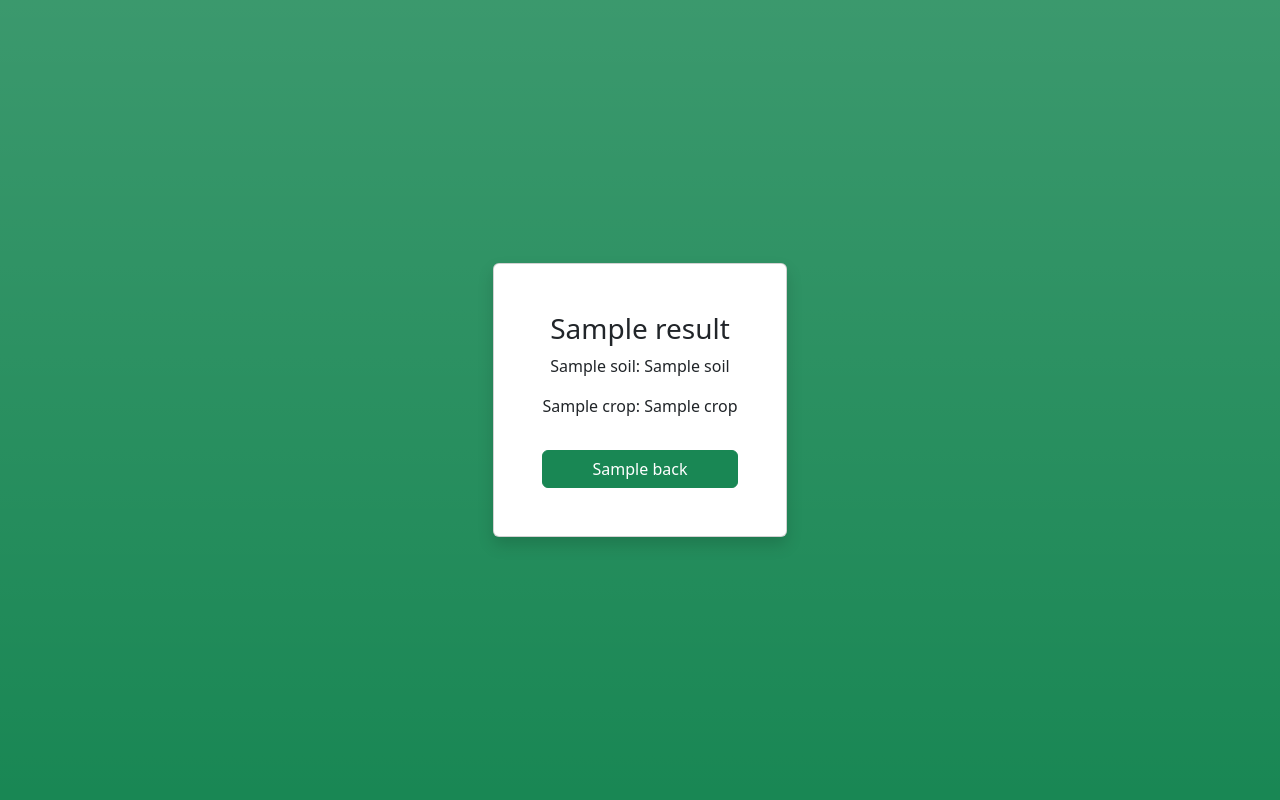
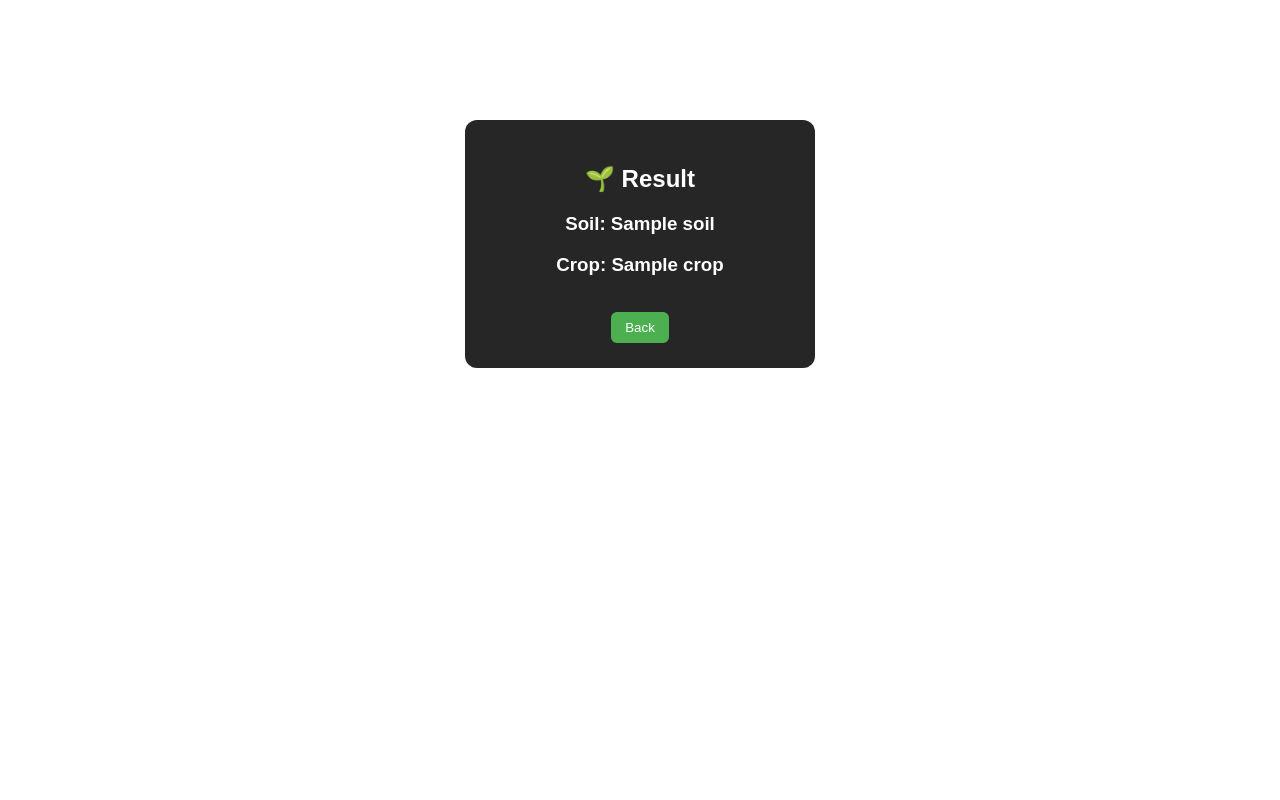
Before and after one commit to YOGESHPANDI09/soil-analyzer-system, a Flask app: template templates/result.html in a window 1280 px wide. Run offline with Flask 3, Linux system fonts and the light colour scheme; the template is opened without the code that fills it: most values are stand-ins (such as "Sample title", 1, 10 or a date in 2020); parts of the project's set-up code (start-up, migrations or seed data) failed here and were passed over.

Commit message:
result ui fix

```diff
--- a/app.py
+++ b/app.py
@@ -88,7 +88,12 @@ def analyze():
     conn.commit()
     conn.close()
 
-    return f"Soil: {soil} | Crop: {crop} <br><br><a href='/?lang={lang}'>Back</a>"
+    return render_template(
+    "result.html",
+    soil=soil,
+    crop=crop,
+    lang=lang
+)
 
 
 # ---------------- HISTORY ----------------
--- a/templates/result.html
+++ b/templates/result.html
@@ -1,19 +1,51 @@
 <!DOCTYPE html>
 <html>
 <head>
-<link href="https://cdn.jsdelivr.net/npm/bootstrap@5.3.2/dist/css/bootstrap.min.css" rel="stylesheet">
+<title>Result</title>
+
+<style>
+
+body{
+    font-family:Arial;
+    text-align:center;
+    background:url("/static/bg.jpg");
+    background-size:cover;
+    color:white;
+}
+
+.card{
+    background:rgba(0,0,0,0.85);
+    width:300px;
+    margin:120px auto;
+    padding:25px;
+    border-radius:12px;
+}
+
+button{
+    padding:8px 14px;
+    border:none;
+    border-radius:6px;
+    background:#4caf50;
+    color:white;
+}
+
+</style>
 </head>
 
-<body class="bg-success bg-gradient d-flex justify-content-center align-items-center vh-100">
+<body>
 
-<div class="card p-5 text-center shadow">
+<div class="card">
 
-<h3>{{t.result}}</h3>
+<h2>🌱 Result</h2>
 
-<p>{{t.soil}}: {{soil}}</p>
-<p>{{t.crop}}: {{crop}}</p>
+<h3>Soil: {{ soil }}</h3>
+<h3>Crop: {{ crop }}</h3>
 
-<a href="/?lang={{lang}}" class="btn btn-success mt-3">{{t.back}}</a>
+<br>
+
+<a href="/?lang={{ lang }}">
+<button>Back</button>
+</a>
 
 </div>
 
```
Also changed, not shown: soil.db.
